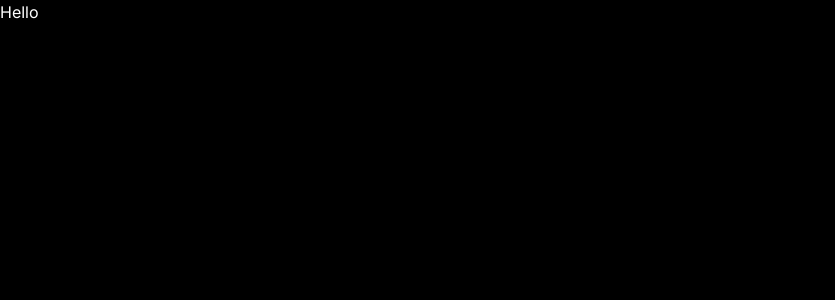
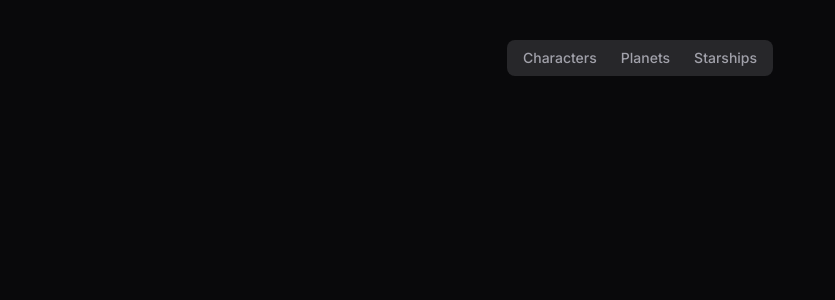
Before and after one commit to Okarix/swapi-project-front, a Next.js app: page /main in a window 1280 px wide. Shown: the top 300 px of the page, without its empty margins (0-835 px from the left). Built offline with nearby package versions, Linux system fonts and the light colour scheme.

Commit message:
feat: main page and card

```diff
--- a/src/app/globals.css
+++ b/src/app/globals.css
@@ -1,70 +1,76 @@
 @tailwind base;
-@tailwind components;
-@tailwind utilities;
+  @tailwind components;
+  @tailwind utilities;
 
-* {
-  margin: 0;
-  padding: 0;
-  box-sizing: border-box;
-}
+  @layer base {
+    :root {
+      --background: 0 0% 100%;
+      --foreground: 240 10% 3.9%;
 
-body {
-  background-color: #000;
-  width: 100%;
-  height: 100%;
-  overflow: hidden;
-}
+      --card: 0 0% 100%;
+      --card-foreground: 240 10% 3.9%;
 
-.fade {
-  position: relative;
-  width: 100%;
-  min-height: 60vh;
-  top: -25px;
-  background-image: linear-gradient(0deg, transparent, black 75%);
-  z-index: 1;
-}
+      --popover: 0 0% 100%;
+      --popover-foreground: 240 10% 3.9%;
 
-.star-wars {
-  display: flex;
-  justify-content: center;
-  position: relative;
-  height: 800px;
-  color: #feda4a;
-  font-family: 'Pathway Gothic One', sans-serif;
-  font-size: 500%;
-  font-weight: 600;
-  letter-spacing: 6px;
-  line-height: 150%;
-  perspective: 400px;
-  text-align: justify;
-  z-index: -1;
-}
+      --primary: 240 5.9% 10%;
+      --primary-foreground: 0 0% 98%;
 
-.crawl {
-  position: relative;
-  top: 9999px;
-  transform-origin: 50% 100%;
-  animation: crawl 60s linear;
-}
+      --secondary: 240 4.8% 95.9%;
+      --secondary-foreground: 240 5.9% 10%;
 
-.crawl>.title {
-  font-size: 90%;
-  text-align: center;
-}
+      --muted: 240 4.8% 95.9%;
+      --muted-foreground: 240 3.8% 46.1%;
 
-.crawl>.title h1 {
-  margin: 0 0 100px;
-  text-transform: uppercase;
-}
+      --accent: 240 4.8% 95.9%;
+      --accent-foreground: 240 5.9% 10%;
 
-@keyframes crawl {
-  0% {
-    top: 0;
-    transform: rotateX(20deg) translateZ(0);
+      --destructive: 0 84.2% 60.2%;
+      --destructive-foreground: 0 0% 98%;
+
+      --border: 240 5.9% 90%;
+      --input: 240 5.9% 90%;
+      --ring: 240 10% 3.9%;
+
+      --radius: 0.5rem;
+    }
+
+    .dark {
+      --background: 240 10% 3.9%;
+      --foreground: 0 0% 98%;
+
+      --card: 240 10% 3.9%;
+      --card-foreground: 0 0% 98%;
+
+      --popover: 240 10% 3.9%;
+      --popover-foreground: 0 0% 98%;
+
+      --primary: 0 0% 98%;
+      --primary-foreground: 240 5.9% 10%;
+
+      --secondary: 240 3.7% 15.9%;
+      --secondary-foreground: 0 0% 98%;
+
+      --muted: 240 3.7% 15.9%;
+      --muted-foreground: 240 5% 64.9%;
+
+      --accent: 240 3.7% 15.9%;
+      --accent-foreground: 0 0% 98%;
+
+      --destructive: 0 62.8% 30.6%;
+      --destructive-foreground: 0 0% 98%;
+
+      --border: 240 3.7% 15.9%;
+      --input: 240 3.7% 15.9%;
+      --ring: 240 4.9% 83.9%;
+    }
   }
 
-  100% {
-    top: -6000px;
-    transform: rotateX(25deg) translateZ(-2500px);
+  @layer base {
+    * {
+      @apply border-border;
+    }
+    body {
+      @apply bg-background text-foreground;
+    }
   }
-}
--- a/src/app/layout.tsx
+++ b/src/app/layout.tsx
@@ -1,4 +1,5 @@
 import type { Metadata } from 'next';
+import { ThemeProvider } from '@/components/theme-provider';
 import { Inter } from 'next/font/google';
 import './globals.css';
 
@@ -16,7 +17,12 @@ export default function RootLayout({
 }>) {
 	return (
 		<html lang='en'>
-			<body className={inter.className}>{children}</body>
+			<ThemeProvider
+				attribute='class'
+				defaultTheme='dark'
+			>
+				<body className={inter.className}>{children}</body>
+			</ThemeProvider>
 		</html>
 	);
 }
--- /dev/null
+++ b/src/app/main/components/card.tsx
@@ -0,0 +1,18 @@
+import { Card, CardContent, CardDescription, CardFooter, CardHeader, CardTitle } from '@/components/ui/card';
+
+export default function CardComponent() {
+	return (
+		<Card>
+			<CardHeader>
+				<CardTitle>Card Title</CardTitle>
+				<CardDescription>Card Description</CardDescription>
+			</CardHeader>
+			<CardContent>
+				<p>Card Content</p>
+			</CardContent>
+			<CardFooter>
+				<p>Card Footer</p>
+			</CardFooter>
+		</Card>
+	);
+}
--- /dev/null
+++ b/src/app/main/components/tabs-component.jsx
@@ -0,0 +1,22 @@
+import { Tabs, TabsContent, TabsList, TabsTrigger } from '@/components/ui/tabs';
+import CardComponent from './card';
+
+export default function TabsComponents() {
+	return (
+		<Tabs
+			defaultValue='account'
+			className='w-[400px]'
+		>
+			<TabsList>
+				<TabsTrigger value='chars'>Characters</TabsTrigger>
+				<TabsTrigger value='planets'>Planets</TabsTrigger>
+				<TabsTrigger value='starships'>Starships</TabsTrigger>
+			</TabsList>
+			<TabsContent value='chars'>
+				<CardComponent />
+			</TabsContent>
+			<TabsContent value='planets'>Change your password here.</TabsContent>
+			<TabsContent value='starships'>Change your password here.</TabsContent>
+		</Tabs>
+	);
+}
--- a/src/app/main/page.tsx
+++ b/src/app/main/page.tsx
@@ -1,3 +1,9 @@
+import TabsComponent from './components/tabs-component';
+
 export default function Main() {
-	return <div className='text-white'>Hello</div>;
+	return (
+		<main className='w-5/6 mx-auto flex justify-center py-10'>
+			<TabsComponent />
+		</main>
+	);
 }
--- /dev/null
+++ b/src/components/theme-provider.tsx
@@ -0,0 +1,9 @@
+'use client';
+
+import * as React from 'react';
+import { ThemeProvider as NextThemesProvider } from 'next-themes';
+import { type ThemeProviderProps } from 'next-themes/dist/types';
+
+export function ThemeProvider({ children, ...props }: ThemeProviderProps) {
+	return <NextThemesProvider {...props}>{children}</NextThemesProvider>;
+}
--- /dev/null
+++ b/src/components/ui/card.tsx
@@ -0,0 +1,76 @@
+import * as React from "react"
+
+import { cn } from "@/lib/utils"
+
+const Card = React.forwardRef<
+  HTMLDivElement,
+  React.HTMLAttributes<HTMLDivElement>
+>(({ className, ...props }, ref) => (
+  <div
+    ref={ref}
+    className={cn(
+      "rounded-xl border bg-card text-card-foreground shadow",
+      className
+    )}
+    {...props}
+  />
+))
+Card.displayName = "Card"
+
+const CardHeader = React.forwardRef<
+  HTMLDivElement,
+  React.HTMLAttributes<HTMLDivElement>
+>(({ className, ...props }, ref) => (
+  <div
+    ref={ref}
+    className={cn("flex flex-col space-y-1.5 p-6", className)}
+    {...props}
+  />
+))
+CardHeader.displayName = "CardHeader"
+
+const CardTitle = React.forwardRef<
+  HTMLParagraphElement,
+  React.HTMLAttributes<HTMLHeadingElement>
+>(({ className, ...props }, ref) => (
+  <h3
+    ref={ref}
+    className={cn("font-semibold leading-none tracking-tight", className)}
+    {...props}
+  />
+))
+CardTitle.displayName = "CardTitle"
+
+const CardDescription = React.forwardRef<
+  HTMLParagraphElement,
+  React.HTMLAttributes<HTMLParagraphElement>
+>(({ className, ...props }, ref) => (
+  <p
+    ref={ref}
+    className={cn("text-sm text-muted-foreground", className)}
+    {...props}
+  />
+))
+CardDescription.displayName = "CardDescription"
+
+const CardContent = React.forwardRef<
+  HTMLDivElement,
+  React.HTMLAttributes<HTMLDivElement>
+>(({ className, ...props }, ref) => (
+  <div ref={ref} className={cn("p-6 pt-0", className)} {...props} />
+))
+CardContent.displayName = "CardContent"
+
+const CardFooter = React.forwardRef<
+  HTMLDivElement,
+  React.HTMLAttributes<HTMLDivElement>
+>(({ className, ...props }, ref) => (
+  <div
+    ref={ref}
+    className={cn("flex items-center p-6 pt-0", className)}
+    {...props}
+  />
+))
+CardFooter.displayName = "CardFooter"
+
+export { Card, CardHeader, CardFooter, CardTitle, CardDescription, CardContent }
--- /dev/null
+++ b/src/components/ui/tabs.tsx
@@ -0,0 +1,55 @@
+"use client"
+
+import * as React from "react"
+import * as TabsPrimitive from "@radix-ui/react-tabs"
+
+import { cn } from "@/lib/utils"
+
+const Tabs = TabsPrimitive.Root
+
+const TabsList = React.forwardRef<
+  React.ElementRef<typeof TabsPrimitive.List>,
+  React.ComponentPropsWithoutRef<typeof TabsPrimitive.List>
+>(({ className, ...props }, ref) => (
+  <TabsPrimitive.List
+    ref={ref}
+    className={cn(
+      "inline-flex h-9 items-center justify-center rounded-lg bg-muted p-1 text-muted-foreground",
+      className
+    )}
+    {...props}
+  />
+))
+TabsList.displayName = TabsPrimitive.List.displayName
+
+const TabsTrigger = React.forwardRef<
+  React.ElementRef<typeof TabsPrimitive.Trigger>,
+  React.ComponentPropsWithoutRef<typeof TabsPrimitive.Trigger>
+>(({ className, ...props }, ref) => (
+  <TabsPrimitive.Trigger
+    ref={ref}
+    className={cn(
+      "inline-flex items-center justify-center whitespace-nowrap rounded-md px-3 py-1 text-sm font-medium ring-offset-background transition-all focus-visible:outline-none focus-visible:ring-2 focus-visible:ring-ring focus-visible:ring-offset-2 disabled:pointer-events-none disabled:opacity-50 data-[state=active]:bg-background data-[state=active]:text-foreground data-[state=active]:shadow",
+      className
+    )}
+    {...props}
+  />
+))
+TabsTrigger.displayName = TabsPrimitive.Trigger.displayName
+
+const TabsContent = React.forwardRef<
+  React.ElementRef<typeof TabsPrimitive.Content>,
+  React.ComponentPropsWithoutRef<typeof TabsPrimitive.Content>
+>(({ className, ...props }, ref) => (
+  <TabsPrimitive.Content
+    ref={ref}
+    className={cn(
+      "mt-2 ring-offset-background focus-visible:outline-none focus-visible:ring-2 focus-visible:ring-ring focus-visible:ring-offset-2",
+      className
+    )}
+    {...props}
+  />
+))
+TabsContent.displayName = TabsPrimitive.Content.displayName
+
+export { Tabs, TabsList, TabsTrigger, TabsContent }
--- /dev/null
+++ b/src/lib/utils.ts
@@ -0,0 +1,6 @@
+import { type ClassValue, clsx } from "clsx"
+import { twMerge } from "tailwind-merge"
+
+export function cn(...inputs: ClassValue[]) {
+  return twMerge(clsx(inputs))
+}
--- a/tailwind.config.ts
+++ b/tailwind.config.ts
@@ -1,20 +1,80 @@
-import type { Config } from "tailwindcss";
+import type { Config } from "tailwindcss"
 
-const config: Config = {
+const config = {
+  darkMode: ["class"],
   content: [
-    "./src/pages/**/*.{js,ts,jsx,tsx,mdx}",
-    "./src/components/**/*.{js,ts,jsx,tsx,mdx}",
-    "./src/app/**/*.{js,ts,jsx,tsx,mdx}",
-  ],
+    './pages/**/*.{ts,tsx}',
+    './components/**/*.{ts,tsx}',
+    './app/**/*.{ts,tsx}',
+    './src/**/*.{ts,tsx}',
+	],
+  prefix: "",
   theme: {
+    container: {
+      center: true,
+      padding: "2rem",
+      screens: {
+        "2xl": "1400px",
+      },
+    },
     extend: {
-      backgroundImage: {
-        "gradient-radial": "radial-gradient(var(--tw-gradient-stops))",
-        "gradient-conic":
-          "conic-gradient(from 180deg at 50% 50%, var(--tw-gradient-stops))",
+      colors: {
+        border: "hsl(var(--border))",
+        input: "hsl(var(--input))",
+        ring: "hsl(var(--ring))",
+        background: "hsl(var(--background))",
+        foreground: "hsl(var(--foreground))",
+        primary: {
+          DEFAULT: "hsl(var(--primary))",
+          foreground: "hsl(var(--primary-foreground))",
+        },
+        secondary: {
+          DEFAULT: "hsl(var(--secondary))",
+          foreground: "hsl(var(--secondary-foreground))",
+        },
+        destructive: {
+          DEFAULT: "hsl(var(--destructive))",
+          foreground: "hsl(var(--destructive-foreground))",
+        },
+        muted: {
+          DEFAULT: "hsl(var(--muted))",
+          foreground: "hsl(var(--muted-foreground))",
+        },
+        accent: {
+          DEFAULT: "hsl(var(--accent))",
+          foreground: "hsl(var(--accent-foreground))",
+        },
+        popover: {
+          DEFAULT: "hsl(var(--popover))",
+          foreground: "hsl(var(--popover-foreground))",
+        },
+        card: {
+          DEFAULT: "hsl(var(--card))",
+          foreground: "hsl(var(--card-foreground))",
+        },
+      },
+      borderRadius: {
+        lg: "var(--radius)",
+        md: "calc(var(--radius) - 2px)",
+        sm: "calc(var(--radius) - 4px)",
+      },
+      keyframes: {
+        "accordion-down": {
+          from: { height: "0" },
+          to: { height: "var(--radix-accordion-content-height)" },
+        },
+        "accordion-up": {
+          from: { height: "var(--radix-accordion-content-height)" },
+          to: { height: "0" },
+        },
+      },
+      animation: {
+        "accordion-down": "accordion-down 0.2s ease-out",
+        "accordion-up": "accordion-up 0.2s ease-out",
       },
     },
   },
-  plugins: [],
-};
-export default config;
+  plugins: [require("tailwindcss-animate")],
+} satisfies Config
+
+export default config
```
Also changed, not shown: package.json (+13 -4 lines), components.json (added), 1 other file (tests, documents, lock files or other folders).
